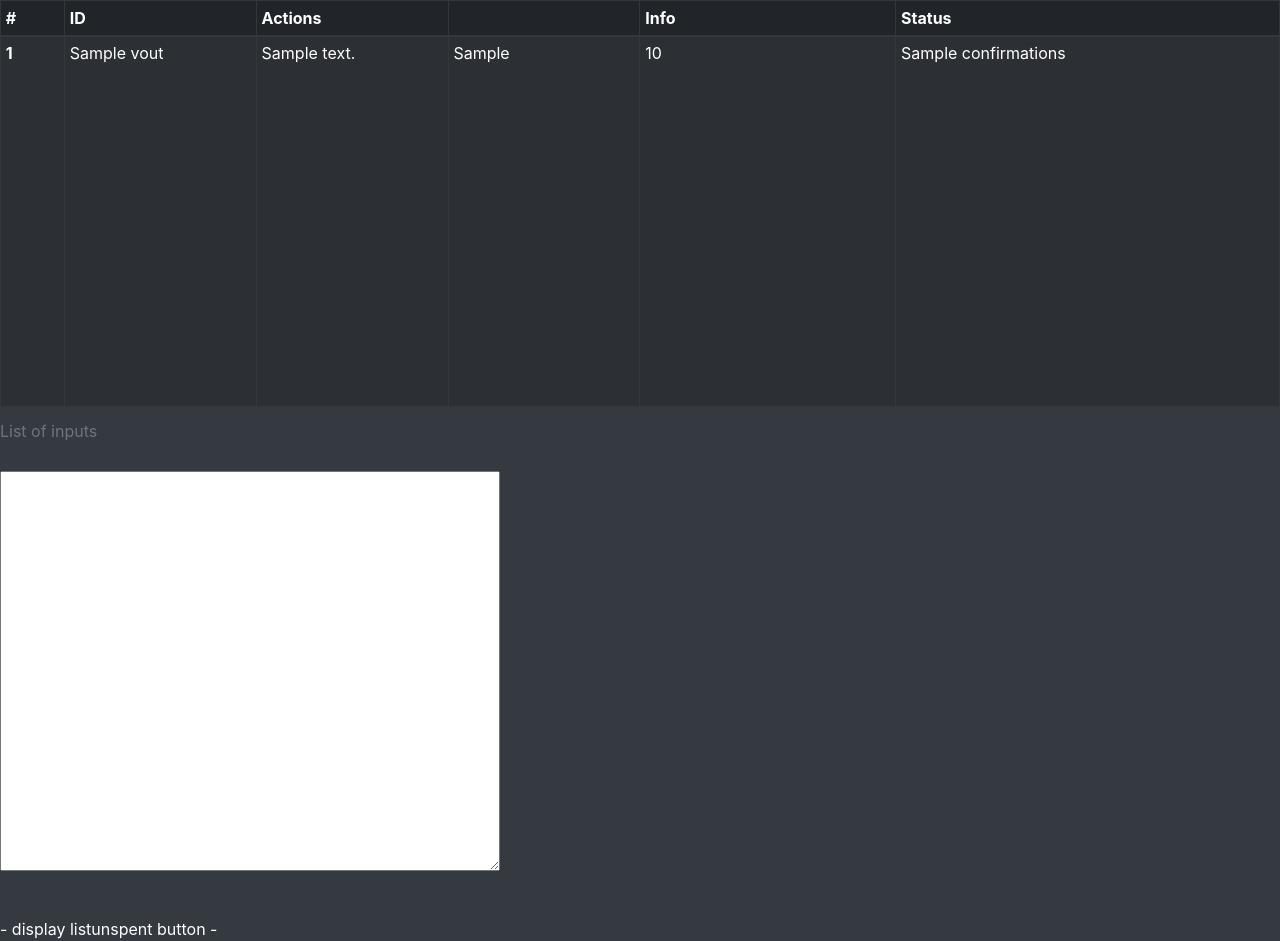
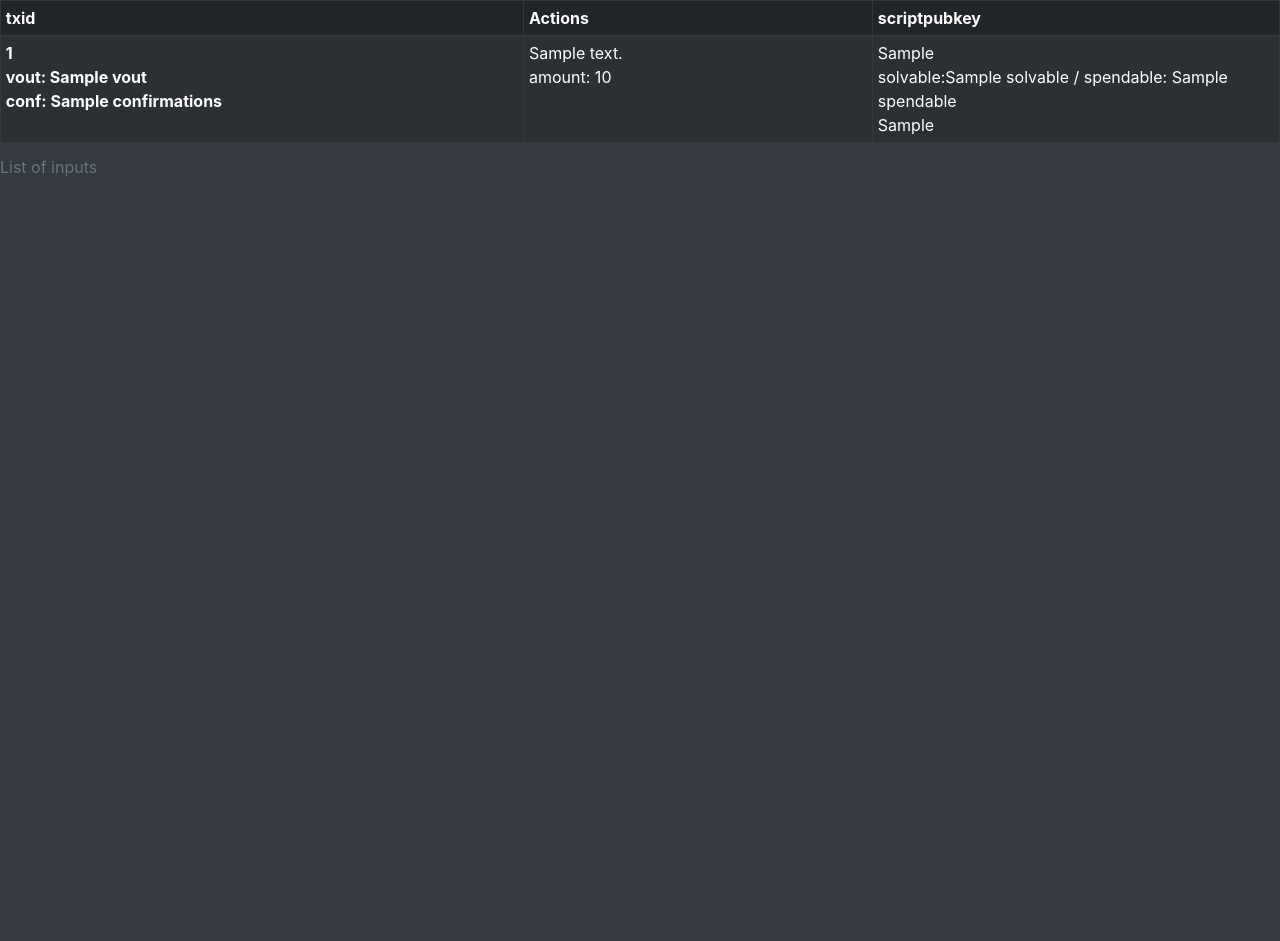
Before and after one commit to willll/masternodes, a Python web app: template templates/coincontrol.html in a window 1280 px wide; the page is wider, and only the part inside the window is pictured. After the commit the page ends 176 px from the top of that part, so only its background shows below. Run offline with Jinja, Linux system fonts and the light colour scheme; the template is opened without the code that fills it: most values are stand-ins (such as "Sample title", 1, 10 or a date in 2020).

Commit message:
remved some unnecesary parts of interface, cleaned up table

```diff
--- a/templates/coincontrol.html
+++ b/templates/coincontrol.html
@@ -34,60 +34,23 @@
     <caption>List of inputs</caption>
     <thead>
     <tr>
-        <th scope="col" style="width:5%">#</th>
-        <th scope="col" style="width:15%">ID</th>
-        <th scope="col" style="width:15%">Actions</th>
-        <th scope="col" style="width:15%"></th>
-        <th scope="col" style="width:20%">Info <span id="bh" > </span></th>
-        <th scope="col" style="width:30%">Status</th>
+        <th scope="col" style="width:45%">txid</th>
+        <th scope="col" style="width:30%">Actions</th>
+        <th scope="col" style="width:35%">scriptpubkey</th>
     </tr>
     </thead>
     <tbody>
     {% for item in inputs %}
     <tr id="row_{{ item.idx }}">
-        <th scope="row" >{{item.txid}}</th>
-        <td data-toggle="tooltip" data-placement="top" title="{{ item.vout }}" >{{ item.vout }}</td>
-        <td title="{{item.address}}">{{item.address}}</td>
-        <td title="{{item.scriptPubKey}}">{{item.scriptPubKey}}</td>
-        <td title="{{item.amount}}">{{item.amount}}</td>
-        <td title="{{item.confirmations}}">{{item.confirmations}}</td>
-        <td title="{{item.spendable}}">{{item.spendable}}</td>
-        <td title="{{item.solvable}}">{{item.solvable}}</td>
-        <td title="{{item.ps_rounds}}">{{item.ps_rounds}}</td>
+        <th scope="row" >{{item.txid}}<br> vout: {{item.vout}}<br> conf: {{item.confirmations}}</th>
+        <td title="{{item.address}}">{{item.address}} <br> amount: {{item.amount}}</td>
+        <td title="{{item.scriptPubKey}}">{{item.scriptPubKey}}<br>solvable:{{item.solvable}} / spendable: {{item.spendable}}<br>{{item.ps_rounds}} </td>
     </tr>
     {% endfor %}
     </tbody>
 </table>
-<div class="form-group purple-border" >
-    <textarea id="output" ></textarea>
-</div>
-
-<!-- warning modal for risky actions-->
-<div class="modal fade" id="myModal" tabindex="-1" role="dialog" aria-labelledby="myModalLabel" aria-hidden="true">
-  <div class="modal-dialog" role="document">
-    <div class="modal-content">
-      <div class="modal-header">
-        <h5 class="modal-title" id="myModalLabel">Risky action</h5>
-        <button type="button" class="close" data-dismiss="modal" aria-label="Close">
-          <span aria-hidden="true">&times;</span>
-        </button>
-      </div>
-      <div class="modal-body">
-         <p id="risky-action-warning"> abcd </p>
-      </div>
-      <div class="modal-footer">
-         <button type="button" class="btn btn-default" data-dismiss="modal" id="risky-cancel">Cancel</button>
-         <button type="button" class="btn btn-primary" data-dismiss="modal" id="risky-confirm">Do action anyways</button>
-      </div>
-    </div>
-  </div>
-</div>
 
 <br/>
-
- -  display listunspent button
- -
-
 <script type=text/javascript>
 
     function getInputs()
```
